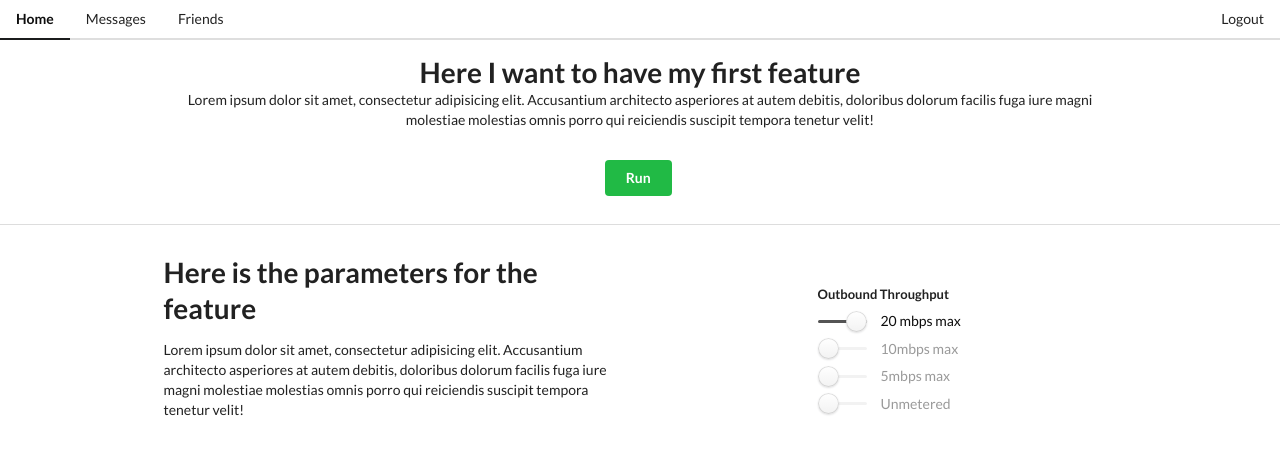
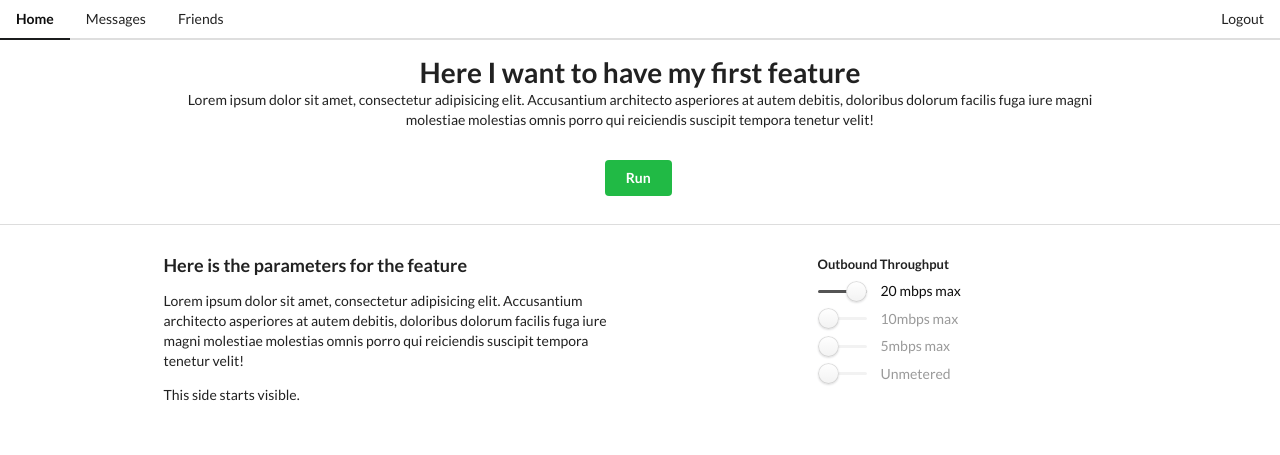
Before and after one commit to nogna/myflaskapp, a Flask app: page / in a window 1280 px wide. Shown: the top 455 px of the page. Run offline with Flask 2, Linux system fonts and the light colour scheme; some libraries are stand-ins or nearby versions.

Commit message:
Continued work

```diff
--- a/static/js/get_parameters.js
+++ b/static/js/get_parameters.js
@@ -7,7 +7,7 @@ function get_throughput(){
 
     for (var i = 0, length = throughput_val.length; i < length; i++) {
         if (throughput_val[i].checked) {
-            console.log(throughput_val[i]);
+            console.log(throughput_val[i].value);
 
         }
     }
--- a/templates/home.html
+++ b/templates/home.html
@@ -33,19 +33,26 @@
 <div class="row">
     <div class="ui two wide column"></div>
     <div class="ui six wide column">
-        <h1>Here is the parameters for the feature</h1>
+        <h3>Here is the parameters for the feature</h3>
         <p>
             Lorem ipsum dolor sit amet, consectetur adipisicing elit. Accusantium architecto asperiores at autem
             debitis,
             doloribus dolorum facilis fuga iure magni molestiae molestias omnis porro qui reiciendis suscipit tempora
             tenetur velit!
         </p>
+        <div class="ui shape">
+            <div class="sides">
+                <div class="active side">This side starts visible.</div>
+                <div class="side">This is yet another side</div>
+                <div class="side">This is the last side</div>
+            </div>
+        </div>
+
     </div>
 
     <div class="ui two wide column"></div>
     <div class="ui six wide column">
         <form action="" name="first_form">
-            <div class="ui hidden divider"></div>
 
             {% include 'includes/_parameters.html' %}
 
--- a/templates/includes/_parameters.html
+++ b/templates/includes/_parameters.html
@@ -3,25 +3,25 @@
     <label>Outbound Throughput</label>
     <div class="field">
       <div class="ui slider checkbox">
-        <input type="radio" name="throughput" checked="checked">
+        <input type="radio" name="throughput" checked="checked" value="20">
         <label>20 mbps max</label>
       </div>
     </div>
     <div class="field">
       <div class="ui slider checkbox">
-        <input type="radio" name="throughput">
+        <input type="radio" name="throughput" value="10">
         <label>10mbps max</label>
       </div>
     </div>
     <div class="field">
       <div class="ui slider checkbox">
-        <input type="radio" name="throughput">
+        <input type="radio" name="throughput" value="5">
         <label>5mbps max</label>
       </div>
     </div>
     <div class="field">
       <div class="ui slider checkbox checked">
-        <input type="radio" name="throughput">
+        <input type="radio" name="throughput" value="0">
         <label>Unmetered</label>
       </div>
     </div>
--- a/templates/layout.html
+++ b/templates/layout.html
@@ -4,6 +4,7 @@
     <meta charset="UTF-8">
     <title>MyFlaskApp</title>
     <link rel="stylesheet" href="https://cdnjs.cloudflare.com/ajax/libs/semantic-ui/2.2.11/semantic.min.css">
+
     {% block head %}
 
     {% endblock %}
@@ -20,5 +21,6 @@
 </div>
 
 <script src="https://cdnjs.cloudflare.com/ajax/libs/semantic-ui/2.2.11/semantic.min.js"></script>
+
 </body>
 </html>
```
